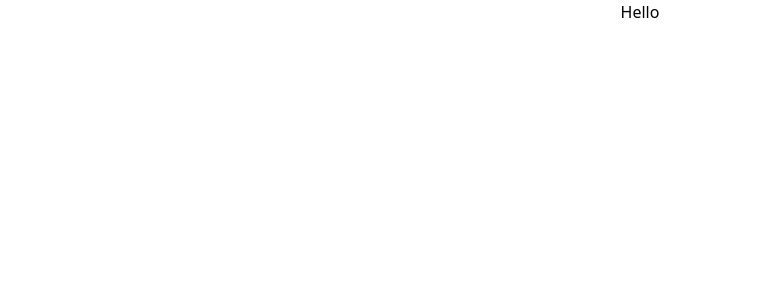
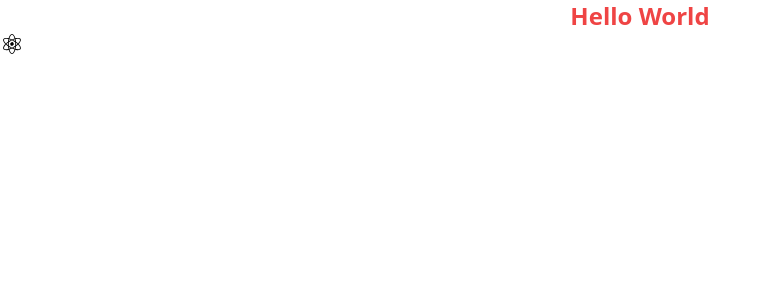
Before and after one commit to TrevorAugustine23/AI-Weather-App, a React (Create React App) app in the folder react-weather-app/: page / in a window 1280 px wide. Shown: the top 300 px of the page, without its empty margins (0-768 px from the left). Built offline with nearby package versions, Linux system fonts and the light colour scheme.

Commit message:
set-up icons

```diff
--- a/react-weather-app/package.json
+++ b/react-weather-app/package.json
@@ -3,6 +3,7 @@
   "version": "0.1.0",
   "private": true,
   "dependencies": {
+    "@iconscout/react-unicons": "^2.0.2",
     "@testing-library/jest-dom": "^5.17.0",
     "@testing-library/react": "^13.4.0",
     "@testing-library/user-event": "^13.5.0",
--- a/react-weather-app/src/App.js
+++ b/react-weather-app/src/App.js
@@ -1,9 +1,11 @@
 import './App.css';
+import UilReact from '@iconscout/react-unicons/icons/uil-react'
 
 function App() {
   return (
     <div className="App">
-     <h1>Hello</h1>
+     <h1 className="text-2xl font-bold text-red-500">Hello World</h1>
+     <UilReact />
     </div>
   );
 }
```
Also changed, not shown: 1 other file (tests, documents, lock files or other folders).
